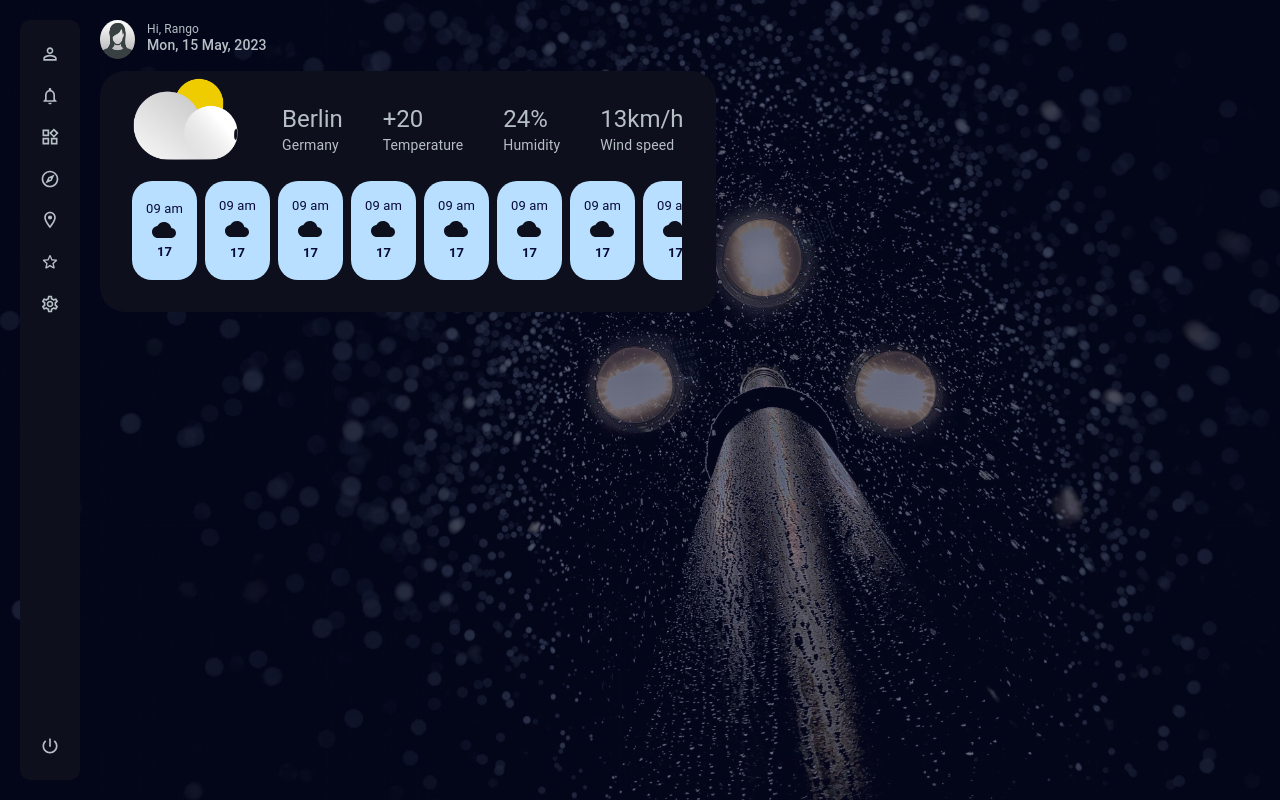
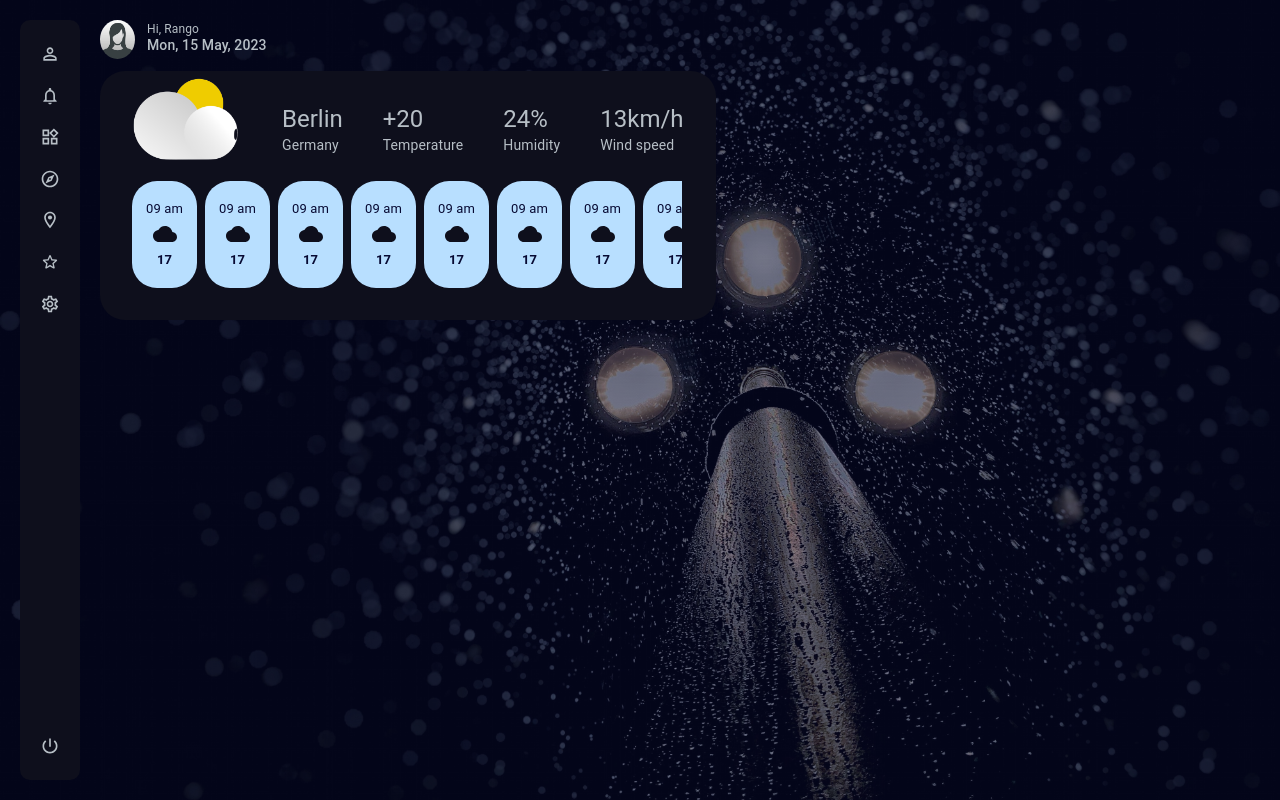
Before and after one commit to ObedNdayizera/weather-app, a React (Vite) app: page / in a window 1280 px wide. Built offline with nearby package versions, Linux system fonts and the light colour scheme.

Commit message:
pushing weather component style changes

```diff
--- a/src/assets/index.scss
+++ b/src/assets/index.scss
@@ -10,7 +10,6 @@ body, html {
   overflow: hidden;
   color: #b7bfc6;
 }
-
 
 * {
   padding: 0px;
--- /dev/null
+++ b/src/assets/styles/weather.ts
@@ -0,0 +1,27 @@
+import { makeStyles } from "@mui/styles";
+
+const useStyles = makeStyles({
+  container: {
+    background: "#0E0F1C",
+    borderRadius: "25px",
+  },
+  temperatures: {
+    overflowX: "scroll",
+    width: "550px",
+    boxShadow: "",
+    "&::-webkit-scrollbar": {
+      display: "none",
+      overflowX: "scroll",
+    },
+  },
+  temperature: {
+    borderRadius: 25,
+    background: "#b8dfff",
+    alignItems: 'center',
+    minWidth: "65px",
+    padding: "18px 0px",
+    color: "rgba(7, 10, 51)",
+  },
+});
+
+export default useStyles;
--- a/src/components/weather/Weather.tsx
+++ b/src/components/weather/Weather.tsx
@@ -2,14 +2,16 @@ import { Stack, Box, Typography } from "@mui/material";
 import CloudIcon from "@mui/icons-material/Cloud";
 
 import { images } from "../../assets/images";
+import useStyles from "../../assets/styles/weather";
 
 function weather() {
+  const classes = useStyles();
   return (
     <>
       <Stack
         p={4}
         spacing={2.5}
-        sx={{ background: "#0E0F1C", borderRadius: "25px" }}
+        className={classes.container}
       >
         <Box gap={5} sx={{ display: "flex" }}>
           <img style={{ marginTop: "-25px" }} width={110} src={images.sun} />
@@ -38,248 +40,116 @@ function weather() {
             </Typography>
           </Box>
         </Box>
-        <Box gap={1} sx={{ display: "flex", overflowX: 'scroll', width: '550px', boxShadow: ''}}>
-          <Box
-            borderRadius={5}
-            sx={{
-              background: "#b8dfff",
-              display: "grid",
-              justifyItems: "center",
-              minWidth: "65px",
-              padding: '18px 0px'
-            }}
-            justifyContent={"center"}
-            color="rgba(7, 10, 51)"
-          >
-            <Typography fontSize={13} variant="body1" color="rgba(7, 10, 51)">
+        <Stack direction={'row'} gap={1} className={classes.temperatures}>
+          <Stack spacing={0.5} className={classes.temperature}>
+            <Typography fontSize={13} variant="body1" >
               09 am
             </Typography>
             <CloudIcon  style={{ color: "#0E0F1C"}}/>
-            <Typography variant="body1" fontSize={13} fontWeight={'bold'} color="rgba(7, 10, 51)">
+            <Typography variant="body1" fontSize={13} fontWeight={'bold'}>
               17
             </Typography>
-          </Box>
-          <Box
-            borderRadius={5}
-            sx={{
-              background: "#b8dfff",
-              display: "grid",
-              justifyItems: "center",
-              minWidth: "65px",
-              padding: '15px 0px'
-            }}
-            justifyContent={"center"}
-            color="rgba(7, 10, 51)"
-          >
-            <Typography fontSize={13} variant="body1" color="rgba(7, 10, 51)">
+          </Stack>
+          <Stack spacing={0.5} className={classes.temperature}>
+            <Typography fontSize={13} variant="body1" >
               09 am
             </Typography>
             <CloudIcon  style={{ color: "#0E0F1C"}}/>
-            <Typography variant="body1" fontSize={13} fontWeight={'bold'} color="rgba(7, 10, 51)">
+            <Typography variant="body1" fontSize={13} fontWeight={'bold'}>
               17
             </Typography>
-          </Box>
-          <Box
-            borderRadius={5}
-            sx={{
-              background: "#b8dfff",
-              display: "grid",
-              justifyItems: "center",
-              minWidth: "65px",
-              padding: '15px 0px'
-            }}
-            justifyContent={"center"}
-            color="rgba(7, 10, 51)"
-          >
-            <Typography fontSize={13} variant="body1" color="rgba(7, 10, 51)">
+          </Stack>
+          <Stack spacing={0.5} className={classes.temperature}>
+            <Typography fontSize={13} variant="body1" >
               09 am
             </Typography>
             <CloudIcon  style={{ color: "#0E0F1C"}}/>
-            <Typography variant="body1" fontSize={13} fontWeight={'bold'} color="rgba(7, 10, 51)">
+            <Typography variant="body1" fontSize={13} fontWeight={'bold'}>
               17
             </Typography>
-          </Box>
-          <Box
-            borderRadius={5}
-            sx={{
-              background: "#b8dfff",
-              display: "grid",
-              justifyItems: "center",
-              minWidth: "65px",
-              padding: '15px 0px'
-            }}
-            justifyContent={"center"}
-            color="rgba(7, 10, 51)"
-          >
-            <Typography fontSize={13} variant="body1" color="rgba(7, 10, 51)">
+          </Stack>
+          <Stack spacing={0.5} className={classes.temperature}>
+            <Typography fontSize={13} variant="body1" >
               09 am
             </Typography>
             <CloudIcon  style={{ color: "#0E0F1C"}}/>
-            <Typography variant="body1" fontSize={13} fontWeight={'bold'} color="rgba(7, 10, 51)">
+            <Typography variant="body1" fontSize={13} fontWeight={'bold'}>
               17
             </Typography>
-          </Box>
-          <Box
-            borderRadius={5}
-            sx={{
-              background: "#b8dfff",
-              display: "grid",
-              justifyItems: "center",
-              minWidth: "65px",
-              padding: '15px 0px'
-            }}
-            justifyContent={"center"}
-            color="rgba(7, 10, 51)"
-          >
-            <Typography fontSize={13} variant="body1" color="rgba(7, 10, 51)">
+          </Stack>
+          <Stack spacing={0.5} className={classes.temperature}>
+            <Typography fontSize={13} variant="body1" >
               09 am
             </Typography>
             <CloudIcon  style={{ color: "#0E0F1C"}}/>
-            <Typography variant="body1" fontSize={13} fontWeight={'bold'} color="rgba(7, 10, 51)">
+            <Typography variant="body1" fontSize={13} fontWeight={'bold'}>
               17
             </Typography>
-          </Box>
-          <Box
-            borderRadius={5}
-            sx={{
-              background: "#b8dfff",
-              display: "grid",
-              justifyItems: "center",
-              minWidth: "65px",
-              padding: '15px 0px'
-            }}
-            justifyContent={"center"}
-            color="rgba(7, 10, 51)"
-          >
-            <Typography fontSize={13} variant="body1" color="rgba(7, 10, 51)">
+          </Stack>
+          <Stack spacing={0.5} className={classes.temperature}>
+            <Typography fontSize={13} variant="body1" >
               09 am
             </Typography>
             <CloudIcon  style={{ color: "#0E0F1C"}}/>
-            <Typography variant="body1" fontSize={13} fontWeight={'bold'} color="rgba(7, 10, 51)">
+            <Typography variant="body1" fontSize={13} fontWeight={'bold'}>
               17
             </Typography>
-          </Box>
-          <Box
-            borderRadius={5}
-            sx={{
-              background: "#b8dfff",
-              display: "grid",
-              justifyItems: "center",
-              minWidth: "65px",
-              padding: '15px 0px'
-            }}
-            justifyContent={"center"}
-            color="rgba(7, 10, 51)"
-          >
-            <Typography fontSize={13} variant="body1" color="rgba(7, 10, 51)">
+          </Stack>
+          <Stack spacing={0.5} className={classes.temperature}>
+            <Typography fontSize={13} variant="body1" >
               09 am
             </Typography>
             <CloudIcon  style={{ color: "#0E0F1C"}}/>
-            <Typography variant="body1" fontSize={13} fontWeight={'bold'} color="rgba(7, 10, 51)">
+            <Typography variant="body1" fontSize={13} fontWeight={'bold'}>
               17
             </Typography>
-          </Box>
-          <Box
-            borderRadius={5}
-            sx={{
-              background: "#b8dfff",
-              display: "grid",
-              justifyItems: "center",
-              minWidth: "65px",
-              padding: '15px 0px'
-            }}
-            justifyContent={"center"}
-            color="rgba(7, 10, 51)"
-          >
-            <Typography fontSize={13} variant="body1" color="rgba(7, 10, 51)">
+          </Stack>
+          <Stack spacing={0.5} className={classes.temperature}>
+            <Typography fontSize={13} variant="body1" >
               09 am
             </Typography>
             <CloudIcon  style={{ color: "#0E0F1C"}}/>
-            <Typography variant="body1" fontSize={13} fontWeight={'bold'} color="rgba(7, 10, 51)">
+            <Typography variant="body1" fontSize={13} fontWeight={'bold'}>
               17
             </Typography>
-          </Box>
-          <Box
-            borderRadius={5}
-            sx={{
-              background: "#b8dfff",
-              display: "grid",
-              justifyItems: "center",
-              minWidth: "65px",
-              padding: '15px 0px'
-            }}
-            justifyContent={"center"}
-            color="rgba(7, 10, 51)"
-          >
-            <Typography fontSize={13} variant="body1" color="rgba(7, 10, 51)">
+          </Stack>
+          <Stack spacing={0.5} className={classes.temperature}>
+            <Typography fontSize={13} variant="body1" >
               09 am
             </Typography>
             <CloudIcon  style={{ color: "#0E0F1C"}}/>
-            <Typography variant="body1" fontSize={13} fontWeight={'bold'} color="rgba(7, 10, 51)">
+            <Typography variant="body1" fontSize={13} fontWeight={'bold'}>
               17
             </Typography>
-          </Box>
-          <Box
-            borderRadius={5}
-            sx={{
-              background: "#b8dfff",
-              display: "grid",
-              justifyItems: "center",
-              minWidth: "65px",
-              padding: '15px 0px'
-            }}
-            justifyContent={"center"}
-            color="rgba(7, 10, 51)"
-          >
-            <Typography fontSize={13} variant="body1" color="rgba(7, 10, 51)">
+          </Stack>
+          <Stack spacing={0.5} className={classes.temperature}>
+            <Typography fontSize={13} variant="body1" >
               09 am
             </Typography>
             <CloudIcon  style={{ color: "#0E0F1C"}}/>
-            <Typography variant="body1" fontSize={13} fontWeight={'bold'} color="rgba(7, 10, 51)">
+            <Typography variant="body1" fontSize={13} fontWeight={'bold'}>
               17
             </Typography>
-          </Box>
-          <Box
-            borderRadius={5}
-            sx={{
-              background: "#b8dfff",
-              display: "grid",
-              justifyItems: "center",
-              minWidth: "65px",
-              padding: '15px 0px'
-            }}
-            justifyContent={"center"}
-            color="rgba(7, 10, 51)"
-          >
-            <Typography fontSize={13} variant="body1" color="rgba(7, 10, 51)">
+          </Stack>
+          <Stack spacing={0.5} className={classes.temperature}>
+            <Typography fontSize={13} variant="body1" >
               09 am
             </Typography>
             <CloudIcon  style={{ color: "#0E0F1C"}}/>
-            <Typography variant="body1" fontSize={13} fontWeight={'bold'} color="rgba(7, 10, 51)">
+            <Typography variant="body1" fontSize={13} fontWeight={'bold'}>
               17
             </Typography>
-          </Box>
-          <Box
-            borderRadius={5}
-            sx={{
-              background: "#b8dfff",
-              display: "grid",
-              justifyItems: "center",
-              minWidth: "65px",
-              padding: '15px 0px'
-            }}
-            justifyContent={"center"}
-            color="rgba(7, 10, 51)"
-          >
-            <Typography fontSize={13} variant="body1" color="rgba(7, 10, 51)">
+          </Stack>
+          <Stack spacing={0.5} className={classes.temperature}>
+            <Typography fontSize={13} variant="body1" >
               09 am
             </Typography>
             <CloudIcon  style={{ color: "#0E0F1C"}}/>
-            <Typography variant="body1" fontSize={13} fontWeight={'bold'} color="rgba(7, 10, 51)">
+            <Typography variant="body1" fontSize={13} fontWeight={'bold'}>
               17
             </Typography>
-          </Box>
-        </Box>
+          </Stack>
+        </Stack>
       </Stack>
     </>
   );
```
